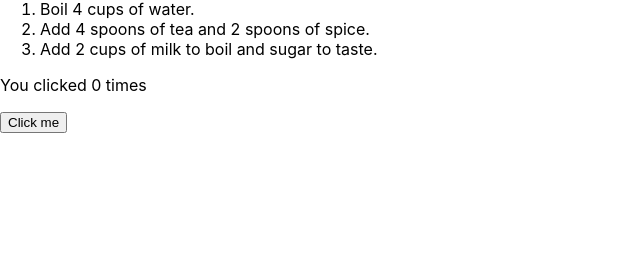
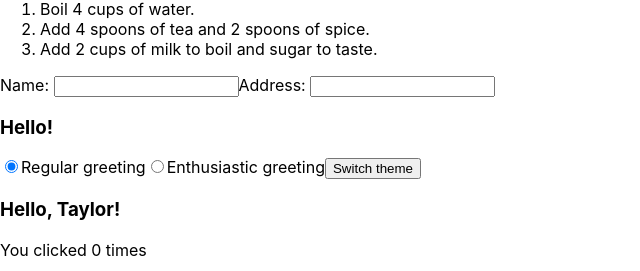
Before and after one commit to Namikachi/react, a React (Create React App) app: page / in a window 1280 px wide. Shown: the part 1848-2119 px from the top of the page, without its empty margins (0-640 px from the left). Before the commit the page ends 1981 px from the top, so only its background shows below. Built offline with nearby package versions, Linux system fonts and the light colour scheme.

Commit message:
my 13th commit
- Keeping Components Pure
- memo

```diff
--- a/src/index.js
+++ b/src/index.js
@@ -15,6 +15,7 @@ import CompositionVsInheritance from './CompositionVsInheritance';
 import ThinkingInReact from './ThinkingInReact';
 import KeepingComponentsPure from './KeepingComponentsPure';
 import UsingTheEffectHook, { VideoComponent, ChatRoom, PuttingItAllTogether, Counter } from './UsingTheEffectHook';
+import { Memo, MyApp } from './memo';
 import reportWebVitals from './reportWebVitals';
 
 // To render a React element, first pass the DOM element to ReactDOM.createRoot(), then pass the React element to root.render():
@@ -40,6 +41,8 @@ root.render(
       <PuttingItAllTogether />
       <Counter />
       <KeepingComponentsPure />
+      <Memo />
+      <MyApp />
       <UsingTheEffectHook />
     </React.StrictMode>
   </>
--- /dev/null
+++ b/src/memo.js
@@ -0,0 +1,109 @@
+// memo lets you skip re-rendering a component when its props are unchanged.
+// Wrap a component in memo to get a memoized version of that component.
+// parameters
+//	Component: The component that you want to memoize.
+//	optional arePropsEqual: A function that accepts two arguments: the component’s previous props, and its new props. It should return true if the old and new props are equal
+// returns
+//	memo returns a new React component.
+
+// React will not always re-render it when its parent is being re-rendered unless its props have changed.
+// Even when a component is memoized, it will still re-render when its own state changes. Memoization only has to do with props that are passed to the component from its parent.
+import { createContext, memo, useContext, useState } from 'react';
+
+function Memo() {
+  const [name, setName] = useState('');
+  const [address, setAddress] = useState('');
+  return (
+    <>
+      <label>
+        Name{': '}
+        <input value={name} onChange={e => setName(e.target.value)} />
+      </label>
+      <label>
+        Address{': '}
+        <input value={address} onChange={e => setAddress(e.target.value)} />
+      </label>
+      <GreetingMemo name={name} />
+    </>
+  );
+}
+
+const GreetingMemo = memo(function Greeting({ name }) {
+  console.log('Greeting was rendered at', new Date().toLocaleTimeString());
+  const [greeting, setGreeting] = useState('Hello');
+  return (
+    <>
+      <h3>{greeting}{name && ', '}{name}!</h3>
+      <GreetingSelector value={greeting} onChange={setGreeting} />
+    </>
+  );
+});
+
+function GreetingSelector({ value, onChange }) {
+  return (
+    <>
+      <label>
+        <input
+          type="radio"
+          checked={value === 'Hello'}
+          onChange={e => onChange('Hello')}
+        />
+        Regular greeting
+      </label>
+      <label>
+        <input
+          type="radio"
+          checked={value === 'Hello and welcome'}
+          onChange={e => onChange('Hello and welcome')}
+        />
+        Enthusiastic greeting
+      </label>
+    </>
+  );
+}
+
+//
+const ThemeContext = createContext(null);
+
+function MyApp() {
+  const [theme, setTheme] = useState('dark');
+
+  function handleClick() {
+    setTheme(theme === 'dark' ? 'light' : 'dark');
+  }
+
+  return (
+    <ThemeContext.Provider value={theme}>
+      <button onClick={handleClick}>
+        Switch theme
+      </button>
+      <GreetingMyApp name="Taylor" />
+    </ThemeContext.Provider>
+  );
+}
+
+const GreetingMyApp = memo(function Greeting({ name }) {
+  console.log("Greeting was rendered at", new Date().toLocaleTimeString());
+  const theme = useContext(ThemeContext);
+  return (
+    <h3 className={theme}>Hello, {name}!</h3>
+  );
+});
+
+
+export { Memo, MyApp }
+
+
+// Note that Object.is(3, 3) is true, but Object.is({}, {}) is false.
+// React compares old and new props by shallow equality:
+// If you create a new object or array each time the parent is re-rendered, even if the individual elements are each the same, React will still consider it to be changed.
+// If the prop is an object, prevent the parent component from re-creating that object every time by using useMemo.
+
+// function GroupsLanding({ person }) {
+//   const hasGroups = person.groups !== null;
+//   return <CallToAction hasGroups={hasGroups} />;
+// }
+
+// const CallToAction = memo(function CallToAction({ hasGroups }) {
+//   // ...
+// });
```
Also changed, not shown: src/KeepingComponentsPure.js (+59 -0 lines).
